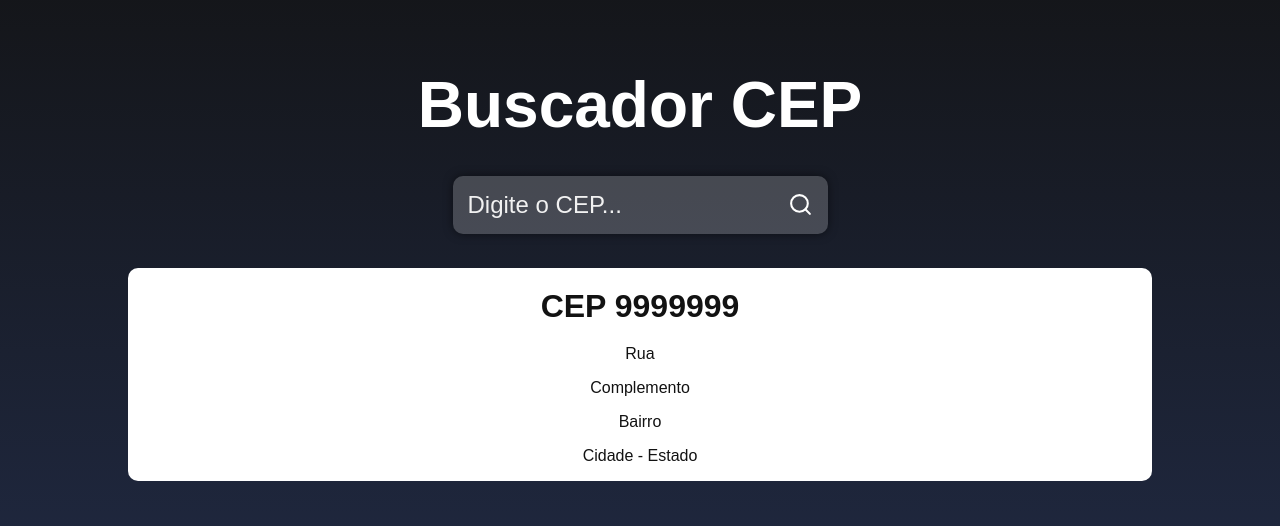
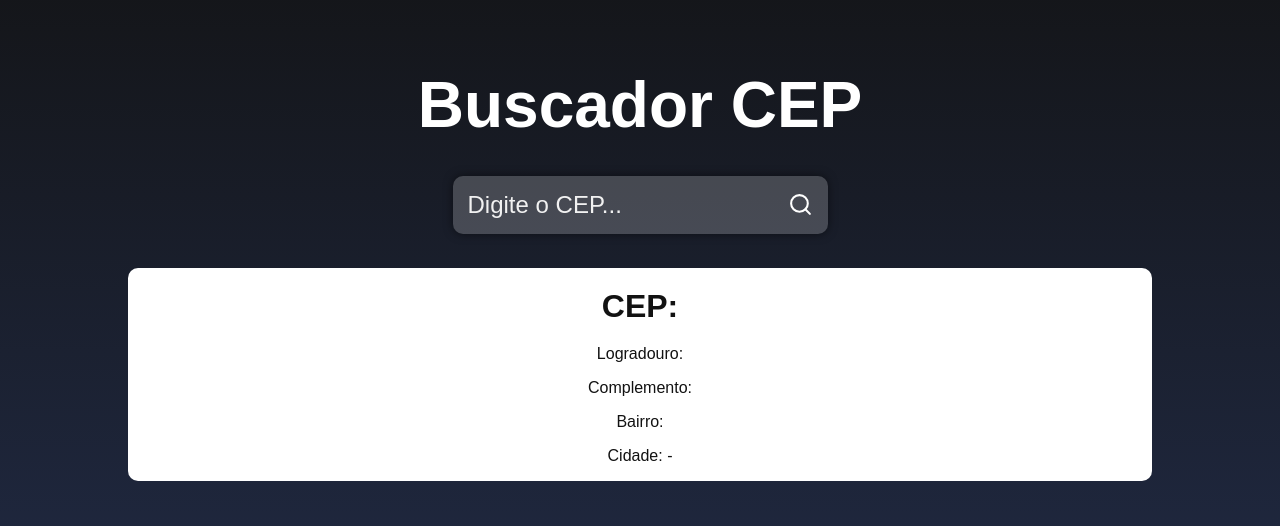
Before and after one commit to lesada/busca-cep, a React (Create React App) app: page / in a window 1280 px wide. Shown: the part 126-652 px from the top of the page. Built offline with nearby package versions, Linux system fonts and the light colour scheme.

Commit message:
Consumindo a api

```diff
--- a/src/App.js
+++ b/src/App.js
@@ -1,27 +1,56 @@
-import {FiSearch} from 'react-icons/fi';
+import { useState } from 'react';
+import { FiSearch } from 'react-icons/fi';
 import './styles.scss';
+import api from './services/api';
 
 function App() {
+
+  const [input, setInput] = useState('');
+  const [data, setData] = useState('');
+
+
+
+  async function handleSearch() {
+
+
+    if (input === '') {
+      console.log("nada")
+      return
+    }
+
+    try {
+      const response = await api.get(`${input}/json`);
+      setData(response.data);
+      setInput('');
+    }
+    catch (err) {
+      console.log(err);
+      setInput('');
+    }
+
+
+  }
+
   return (
     <div className="container">
       <h1 className="title">Buscador CEP</h1>
 
       <div className="containerInput">
-        <input type="text" className="input" placeholder="Digite o CEP..." />
+        <input type="text" className="input" placeholder="Digite o CEP..." value={input} onChange={(e) => setInput(e.target.value)} />
 
-        <button className="buttonSearch">
+        <button className="buttonSearch" onClick={handleSearch}>
           <FiSearch size={25} color="#FFF" />
         </button>
       </div>
       <main className="main">
-        <h2>CEP 9999999</h2>
-        <span>Rua</span>
-        <span>Complemento</span>
-        <span>Bairro</span>
-        <span>Cidade - Estado</span>
+        <h2>CEP: {data.cep}</h2>
+        <span>Logradouro: {data.logradouro}</span>
+        <span>Complemento: {data.complemento}</span>
+        <span>Bairro: {data.bairro}</span>
+        <span>Cidade: {data.localidade} - {data.uf}</span>
       </main>
     </div>
-    );
+  );
 }
 
 export default App;
```
